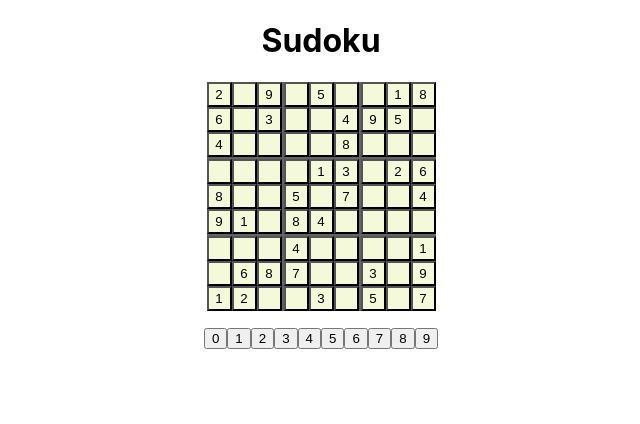
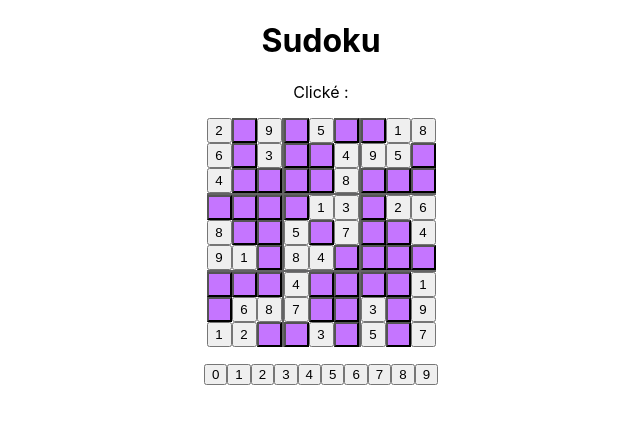
Before and after one commit to JeanLi06/sudoku, a React (Create React App) app: page / in a window 1280 px wide. Shown: the top 424 px of the page, without its empty margins (319-959 px from the left). Built offline with nearby package versions, Linux system fonts and the light colour scheme.

Commit message:
remplacement valeur case par valeur choisie

```diff
--- a/src/App.css
+++ b/src/App.css
@@ -6,12 +6,14 @@
 }
 
 .allowed-hover{
-    background-color: aquamarine;
+    background-color: rgba(166, 43, 255, 0.65);
 }
 
 .allowed-hover:hover{
     background-color: chartreuse;
 }
+
+
 
 .span-square{
     display: inline-block;
--- a/src/App.js
+++ b/src/App.js
@@ -19,57 +19,77 @@ class App extends React.Component {
             null, 6, 8, 7, null, null, 3, null, 9,
             1, 2, null, null, 3, null, 5, null, 7
         ],
-        clickedSquare: '',
-        inputValue: 'Valeur'
+        clickedSquare: null,
+        clickedUserNumber: null
+    };
+
+    // Remplace la valeur dans la board, à l'index donné par la valeur donnée, et efface le clicjedSquare
+    setValueAtSquare = (value) => {
+        if (!isNaN(value) && this.state.clickedSquare !== null) {
+            let board = [...this.state.board];
+            board[this.state.clickedSquare] = value;
+            this.setState({board: board});
+            this.setState({clickedSquare: null});
+        }
     };
 
     // Change la valeur sur la grille, aux coordonnees x,y
-    setValueAtCoord = (x, y) => {
+    setValueAtCoord = (x, y, value) => {
         // On fait une copie de la board pour ne pas la modifier directement
         let board = [...this.state.board];
-        board[0] = 33;
+        board[0] = value;
         this.setState({board: board});
     };
 
     //Récupère les coordonnéees de la case que l'on a cliquée
     getCoordonates = (square_index) => {
-        console.log(square_index);
-        console.log({
-            x: square_index % 9,
-            y: Math.floor(square_index / 9)
-        });
+        // console.log(square_index);
+        // console.log({
+        //     x: square_index % 9,
+        //     y: Math.floor(square_index / 9)
+        // });
     };
 
-    //Récupère la valeur de la case cliquée, et la passe à l'input
-    getValue = (square_value) => {
-        console.log(square_value);
-        return square_value;
+    //Récupère la valeur de la case dont on donne l'index
+    getValue = (square_index) => {
+        return this.state.board[square_index];
     };
 
-    clickedSquareHandler = () => {
-        console.log("Evènement: ");
+    //Retourne l'index de la case cliquée, stockée dans le state
+    getClickedSquare = () => {
+        return this.state.clickedSquare;
+    };
+
+    clickedSquareHandler = (square_index) => {
+        if (this.getValue(square_index) === null) {
+            this.setState({clickedSquare: square_index});
+            return square_index;
+        } else {
+            this.setState({clickedSquare: null});
+            return null;
+        }
     };
 
     render() {
-        return (
-            <div>
+        return <>
             <h1>Sudoku</h1>
+            <p>Clické : {this.state.clickedSquare}</p>
             <div className="Board">
-                    {this.state.board.map((square_value, square_index, event) => (
+                {this.state.board.map((square_value, square_index) => (
                     <Square square_value={square_value}
                             square_index={square_index}
                             key={square_index}
                             getCoordonates={this.getCoordonates}
                             getValue={this.getValue}
                             clickedSquareHandler={this.clickedSquareHandler}
+                            getClickedSquare={this.getClickedSquare}
                     />
                 ))}
             </div>
             <div>
-                    <Input value={this.state.inputValue}/>
+                <Input setValueAtSquare={this.setValueAtSquare}/>
             </div>
-            </div>
-        )
+        </>
     }
 }
 
--- a/src/Input/Input.jsx
+++ b/src/Input/Input.jsx
@@ -2,7 +2,7 @@ import React from "react";
 import './Input.css'
 
 //Gestion de la valeur de la case cliquée
-const input = (props) => {
+const input = ({setValueAtSquare}) => {
     const ulUserChoice = {
         padding: '0'
     };
@@ -12,13 +12,10 @@ const input = (props) => {
     const buttonStyle = {
         cursor: 'pointer'
     };
-    return (
-        <ul className="Input" style={ulUserChoice}
+    return <ul className="Input" style={ulUserChoice}
                onClick={(event) => {
                    const userValueChoice = event.target.innerHTML;
-                if (!isNaN(userValueChoice)) {
-                    console.log(userValueChoice);
-                }
+                   setValueAtSquare(userValueChoice);
                }}>
         {[0, 1, 2, 3, 4, 5, 6, 7, 8, 9].map((item) => {
             return <li key={item}
@@ -26,9 +23,7 @@ const input = (props) => {
                 <button style={buttonStyle}>{item}</button>
             </li>
         })}
-
-        </ul>
-    );
+    </ul>;
 };
 
 export default input;
--- a/src/Square/Square.css
+++ b/src/Square/Square.css
@@ -1,7 +1,11 @@
 .Square {
     width: 25px;
     height: 25px;
-    background-color: #f4f9d9;
+    /*background-color: #f4f9d9;*/
     vertical-align: bottom;
     padding: 0;
 }
+
+.clicked-square {
+    background-color: chartreuse;
+}
--- a/src/Square/Square.jsx
+++ b/src/Square/Square.jsx
@@ -3,30 +3,30 @@ import './Square.css';
 
 //Définit une case de la grille de Sudoku, en générant une bodure
 // pour séparer les régions. Index de 0 à 80.
-const Square = ({square_index, square_value, getCoordonates, getValue, clickedSquareHandler}) => {
-    return (
-        <span className={"span-square " +
+const Square = ({square_index, square_value, getCoordonates, getValue, clickedSquareHandler, getClickedSquare}) => {
+    return <span className={"span-square " +
     (((square_index >= 18 && square_index <= 26) ||
         (square_index >= 45 && square_index <= 53)
     ) ? 'span-row ' : '') +
     ((((square_index - 2) % 9 === 0 || (square_index - 5) % 9 === 0
     )) ? 'span-column' : '')
     }>
+        {/* Si la case ne contient rien, on peut changer la couleur au survol */}
         <button className={"Square" +
-        (getValue(square_value) === null ? " allowed-hover" : '')
+        (square_value === null ? " allowed-hover" : '') +
+        (square_index === getClickedSquare() ? " clicked-square" : '')
         }
                 id={square_index}
                 key={square_index}
                 onClick={() => {
                     getCoordonates(square_index);
                     getValue(square_value);
-                    clickedSquareHandler();
+                    clickedSquareHandler(square_index);
                 }}
         >
             {square_value}
         </button>
-        </span>
-    );
+        </span>;
 };
 
 export default Square;
```
Lines whose indentation alone changed are shown as unchanged.
